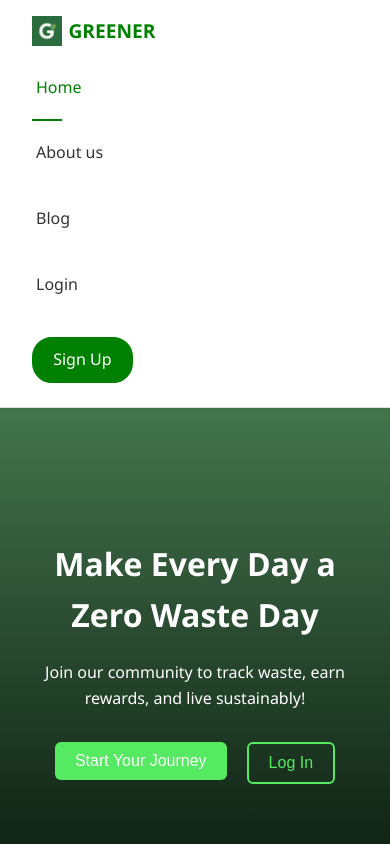
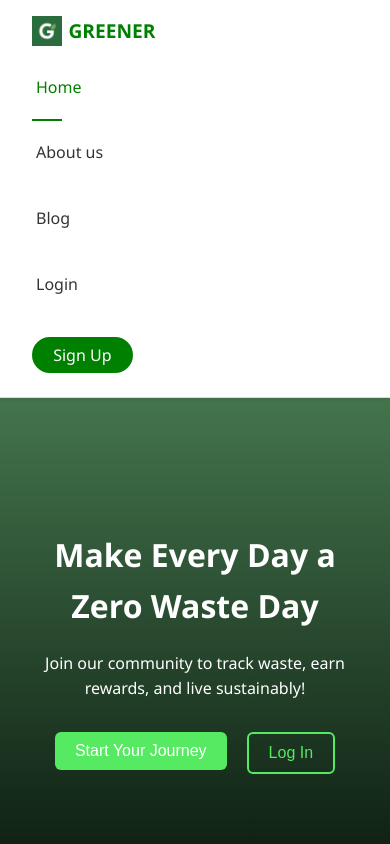
Before and after one commit to bounswe/bounswe2025group3, a React (Create React App) app in the folder practice-app/frontend-web/: page / in a window 390 px wide. Shown: the top 844 px of the page. Built offline with nearby package versions, Linux system fonts and the light colour scheme; no server answers.

Commit message:
Fixed Signup Button Style in Signup Page

```diff
--- a/practice-app/frontend-web/src/components/auth/SignupPage.css
+++ b/practice-app/frontend-web/src/components/auth/SignupPage.css
@@ -116,3 +116,41 @@
       margin-bottom: 2rem;
     }
   }
+
+  /* ---------- Nav “Sign Up” pill – fix for SignupPage ---------- */
+
+/* 1. Base look: full-width pill with white text */
+.nav-button-style,
+.signup-button-style {
+  display: inline-block;
+  padding: 0.55rem 1.6rem;
+  background: var(--accent, #2f7e21);
+  color: #fff !important;           /* keep text visible */
+  font-weight: 600;
+  border: 2px solid var(--accent, #2f7e21);
+  border-radius: 9999px;            /* pill */
+  text-decoration: none;            /* no underline */
+  line-height: 1;                   /* reset zero-height issue */
+  transition: background 0.25s, color 0.25s;
+}
+
+.nav-button-style:hover,
+.signup-button-style:hover {
+  background: #fff;
+  color: var(--accent, #2f7e21) !important;
+}
+
+/* 2. When the li has .active, kill the green underline             */
+/*    (otherwise you see the skinny stripe below the pill)          */
+.nav-item.active .nav-button-style,
+.nav-item.active .signup-button-style {
+  border-bottom: none !important;
+}
+
+/* 3. Optional – tighter on mobile */
+@media (max-width: 768px) {
+  .nav-button-style,
+  .signup-button-style {
+    padding: 0.45rem 1.2rem;
+  }
+}
```
